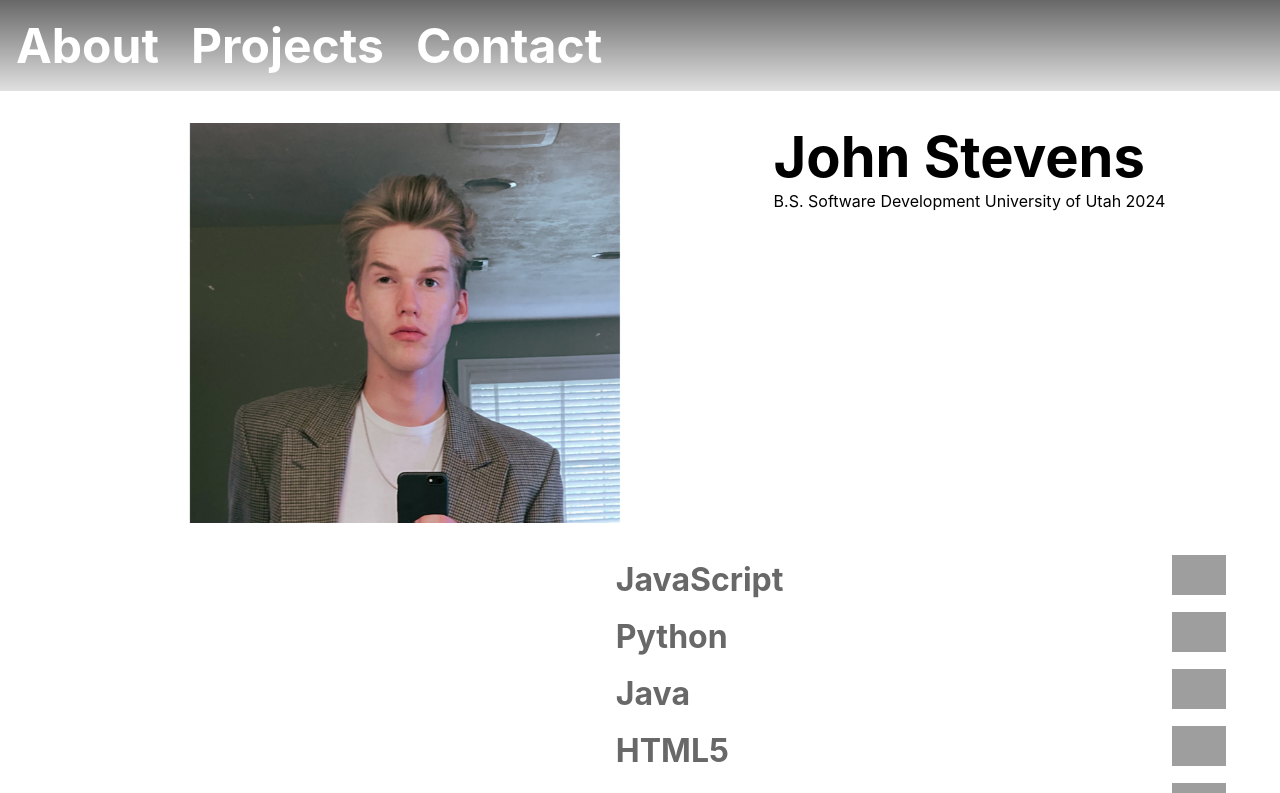
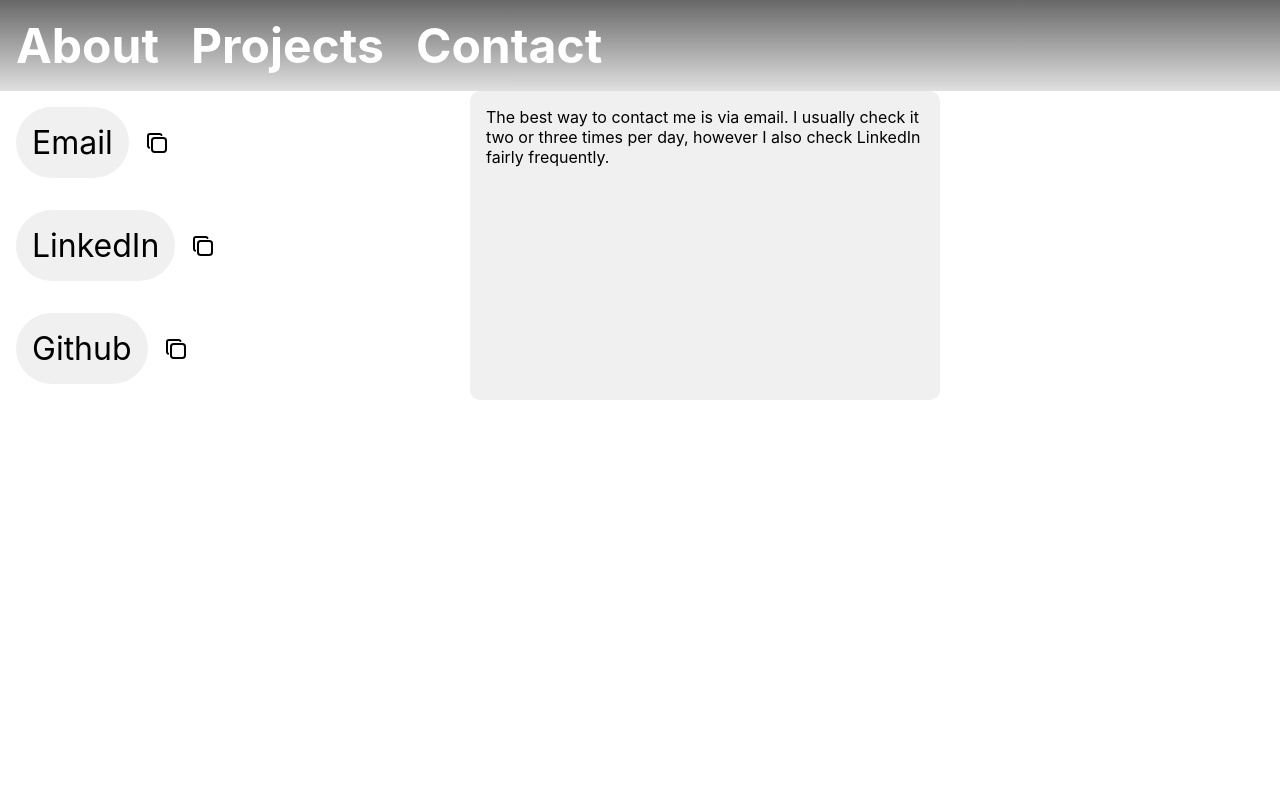
Before and after one commit to johnstevens24/PersonalSite, a React (Create React App) app in the folder personal-site/: page /contact in a window 1280 px wide. Before the commit this address led to /about. Shown: the top 793 px of the page. Built offline with nearby package versions, Linux system fonts and the light colour scheme; grey boxes are pictures that could not be loaded.

Commit message:
Almost done with the contact page

```diff
--- a/personal-site/src/App.js
+++ b/personal-site/src/App.js
@@ -6,7 +6,7 @@ import "./index.css"
 
 import About from "./components/pages/About/About.js"
 import Projects from "./components/pages/Projects/Projects.js"
-import Personal from "./components/pages/Personal/Personal.js"
+import Contact from "./components/pages/Contact/Contact.js"
 
 function App() {
 
@@ -32,7 +32,7 @@ function App() {
       <Routes>
         <Route path="/about" element={<About/>}/>
         <Route path="/projects" element={<Projects/>}/>
-        <Route path="/personal" element={<Personal/>}/>
+        <Route path="/contact" element={<Contact/>}/>
         <Route path="*" element={<Navigate to="/about" replace />} />
       </Routes>
     </BrowserRouter>
--- a/personal-site/src/components/navbar/Navbar.js
+++ b/personal-site/src/components/navbar/Navbar.js
@@ -8,7 +8,7 @@ function Navbar() {
             <ul style={{flexDirection:'row'}}>
                 <li><Link to="/about" className='link'>About</Link></li>
                 <li><Link to="/projects" className='link'>Projects</Link></li>
-                <li><Link to="/" className='link'>Contact</Link></li>
+                <li><Link to="/contact" className='link'>Contact</Link></li>
             </ul>
         </div>
     )
--- /dev/null
+++ b/personal-site/src/components/pages/Contact/Contact.js
@@ -0,0 +1,36 @@
+import {React, useEffect } from "react";
+import './ContactStyles.css'
+import { IconCopy } from '@tabler/icons-react';
+
+const Contact = () => {
+
+
+    return(
+        <>
+        <div style={{display:'flex', flexDirection:"column", alignItems:'center', justifyContent:'flex-start', maxWidth:1240, width:940}}>
+            <div style={{display:'flex', flexDirection:'row', width:'100%'}}>
+                <div className="contactContainer">
+                    <div>
+                        <h1>Email</h1>
+                        <IconCopy/>
+                    </div>
+                    <div>
+                        <h1><a href="https://www.linkedin.com/in/john-stevens-064022253/" target="_blank">LinkedIn</a></h1>
+                        <IconCopy onClick={() => console.log('copy linkedIn')}/>
+                    </div>
+                    <div>
+                        <h1><a href="https://github.com/johnstevens24" target="_blank">Github</a></h1>
+                        <IconCopy/>
+                    </div>
+
+                </div>
+                <div className="infoContainer">
+                    <p>The best way to contact me is via email. I usually check it two or three times per day, however I also check LinkedIn fairly frequently.</p>
+                </div>
+            </div>
+        </div>
+        </>
+    )
+}
+
+export default Contact;
--- /dev/null
+++ b/personal-site/src/components/pages/Contact/ContactStyles.css
@@ -0,0 +1,51 @@
+.contactContainer {
+    display: flex;
+    flex-direction: column;
+    width: 50%;
+    justify-content: flex-start;
+    align-items: flex-start;
+    /* background-color: aquamarine; */
+}
+
+.contactContainer div {
+    display: flex;
+    flex-direction: row;
+    justify-content: flex-start;
+    align-items: center;
+}
+
+.infoContainer {
+    display: flex;
+    flex-direction: column;
+    width: 50%;
+    justify-content: flex-start;
+    align-items: center;
+    background-color: var(--primary-light);
+    border-radius: 10px;
+    padding:1rem;
+}
+
+h1 {
+    color: black;
+    font-weight: 400;
+    padding: 1rem;
+    margin: 1rem;
+    background-color: var(--primary-light);
+    border-radius: 100px;
+    font-size: xx-large;
+}
+
+a {
+    color: black;
+}
+
+a:hover {
+    color: var(--primary-blue);
+    text-decoration: underline;
+}
+
+h1:hover {
+    background-color: white;
+    color: var(--primary-blue);
+    text-decoration: underline;
+}
```
